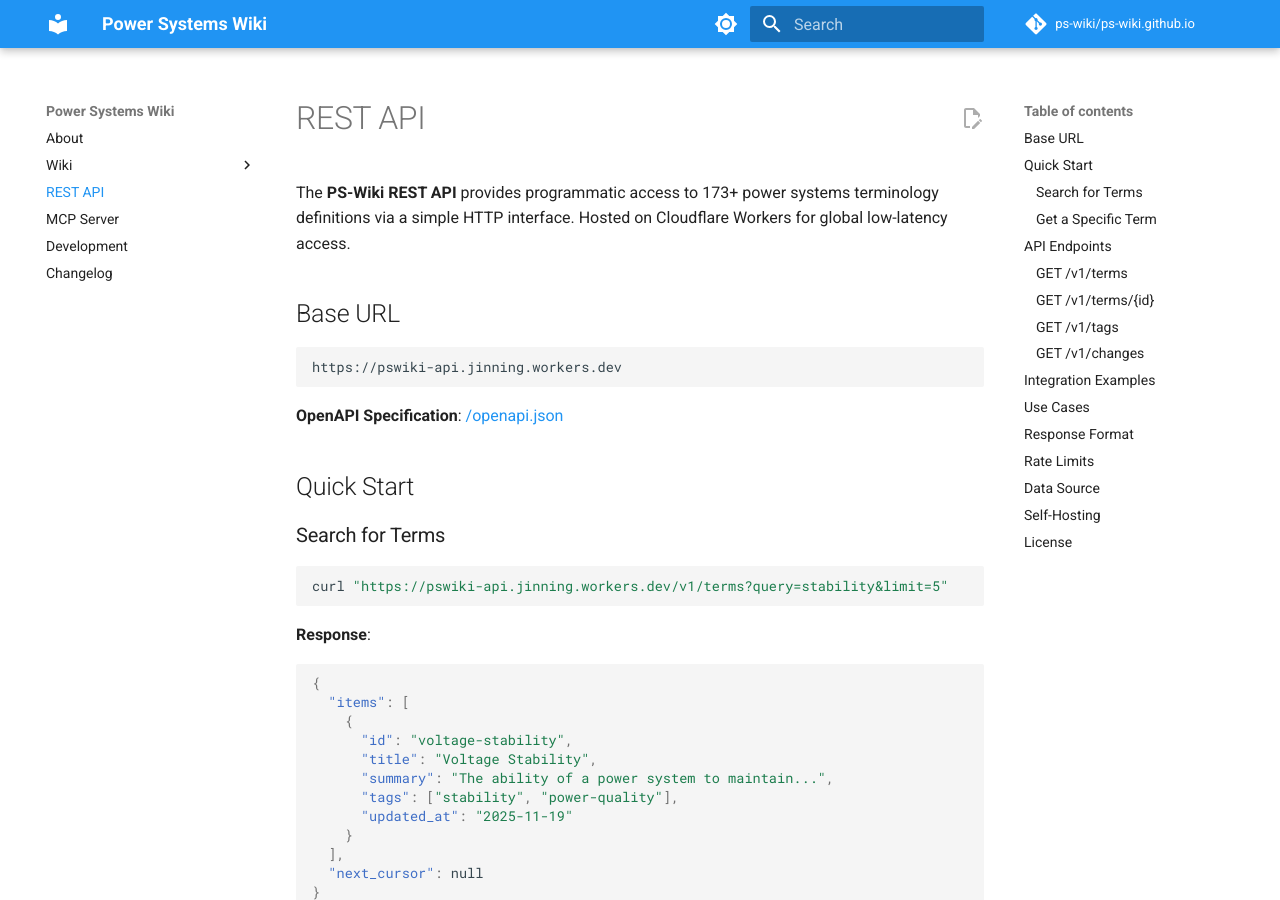
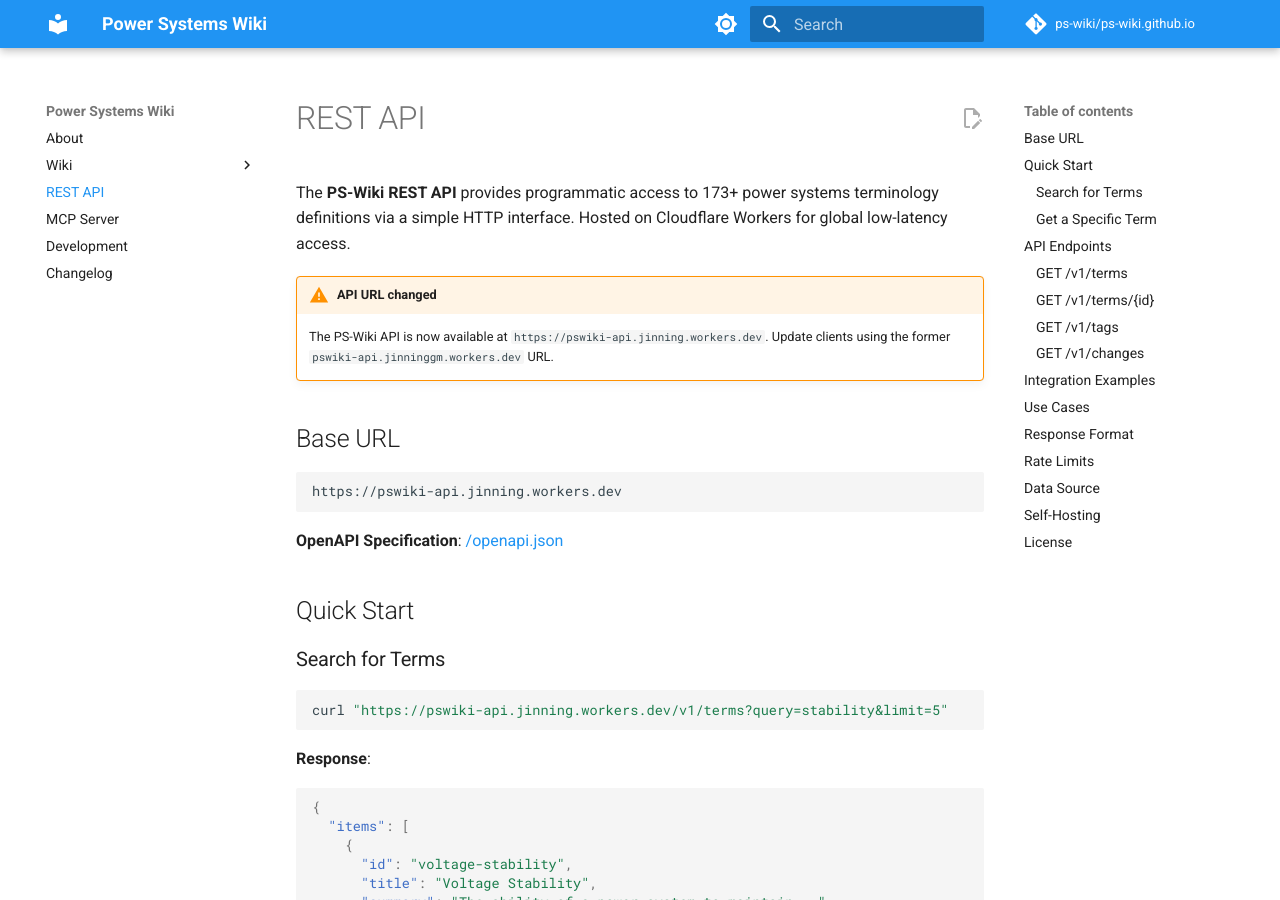
Before and after one commit to ps-wiki/ps-wiki.github.io, an MkDocs documentation site: the page built from docs/rest-api.md, in a window 1280 px wide and 900 px high. Built offline with MkDocs 1.6.1 and Material for MkDocs 9.7.7, drawn with Linux system fonts in a browser that asks for light colours; comment, search, counter and statistics services are not loaded.

Commit message:
Notify the change of REST API URL

```diff
--- a/docs/rest-api.md
+++ b/docs/rest-api.md
@@ -4,6 +4,12 @@ description: Read-only REST API for accessing PS-Wiki terminology data
 ---
 
 The **PS-Wiki REST API** provides programmatic access to 173+ power systems terminology definitions via a simple HTTP interface. Hosted on Cloudflare Workers for global low-latency access.
+
+<!-- prettier-ignore-start -->
+!!! warning "API URL changed"
+    The PS-Wiki API is now available at `https://pswiki-api.jinning.workers.dev`.
+    Update clients using the former `pswiki-api.jinninggm.workers.dev` URL.
+<!-- prettier-ignore-end -->
 
 ## Base URL
 
```
Also changed, not shown: docs/changelog.md (+4 -0 lines), mcp/README.md (+4 -0 lines).
